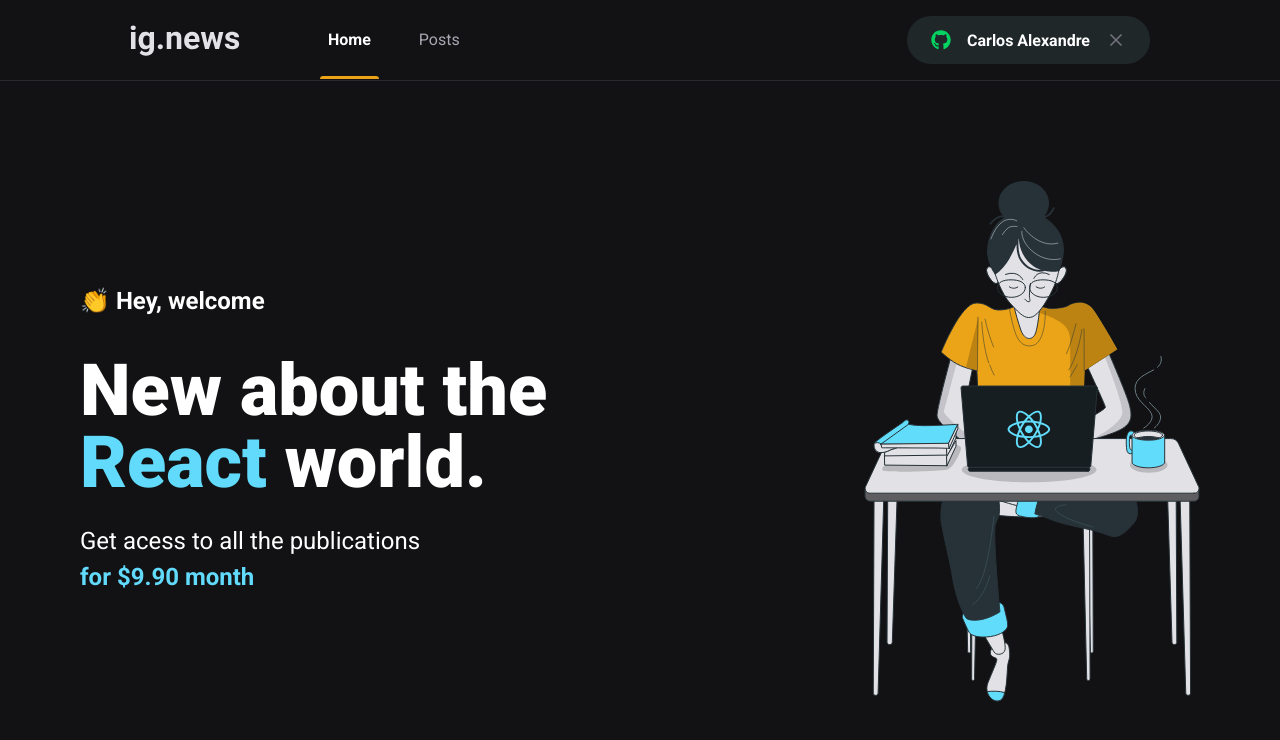
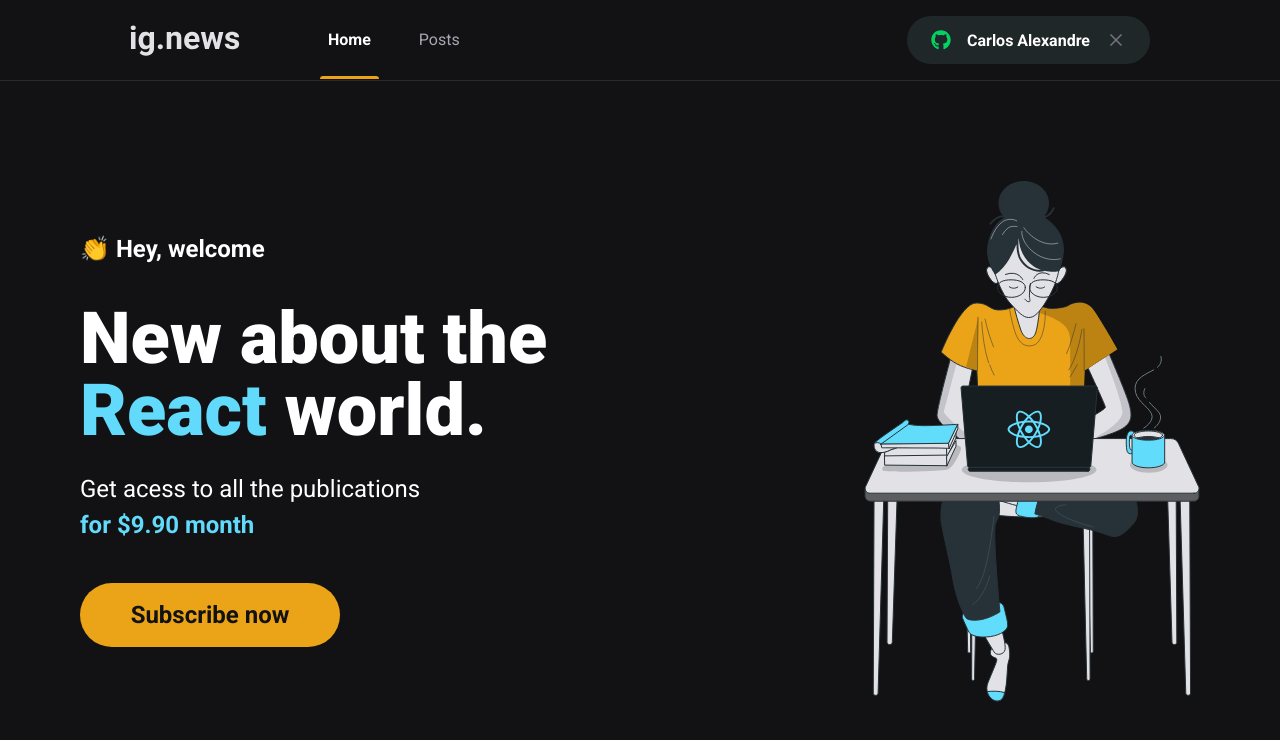
Before and after one commit to devCarlosAlexandre/ignews, a Next.js app: page / in a window 1280 px wide. Shown: the top 740 px of the page. Built offline with nearby package versions, Linux system fonts and the light colour scheme.

Commit message:
feat: :sparkles: criado botão de subscribe da home

```diff
--- a/src/components/SubscribeButton/styles.module.css
+++ b/src/components/SubscribeButton/styles.module.css
@@ -1 +1 @@
-.SubscribeButton{height:4rem;width:260;border:0;border-radius:2rme;background:var(--yellow-500);color:var(--gray-900);font-size:1.5rem;font-weight:bold;display:flex;align-items:center;justify-content:center;transition:filter .2s}.SubscribeButton:hover{filter:brightness(0.8)}
+.SubscribeButton{height:4rem;width:260px;border:0;border-radius:2rem;background:var(--yellow-500);color:var(--gray-900);font-size:1.5rem;font-weight:bold;display:flex;align-items:center;justify-content:center;transition:filter .2s}.SubscribeButton:hover{filter:brightness(0.8)}
--- a/src/components/SubscribeButton/styles.module.scss
+++ b/src/components/SubscribeButton/styles.module.scss
@@ -1,8 +1,8 @@
 .SubscribeButton {
     height: 4rem;
-    width: 260;
+    width: 260px;
     border: 0;
-    border-radius: 2rme;
+    border-radius: 2rem;
 
     background: var(--yellow-500);
     color: var(--gray-900);
--- a/src/pages/home.module.css
+++ b/src/pages/home.module.css
@@ -1 +1 @@
-.contentContainer{max-width:1120px;margin:0 auto;padding:0 2rem;height:calc(100vh - 5rem);display:flex;align-items:center;justify-content:space-between}.hero{max-width:600px}.hero>span{font-size:1.5rem;font-weight:bold}.hero h1{font-size:4.5rem;line-height:4.5rem;margin-top:2.5rem;font-weight:900}.hero h1 span{color:var(--cyan-500)}.hero p{font-size:1.5rem;line-height:2.25rem;margin-top:1.5rem}.hero p span{color:var(--cyan-500);font-weight:bold}
+.contentContainer{max-width:1120px;margin:0 auto;padding:0 2rem;height:calc(100vh - 5rem);display:flex;align-items:center;justify-content:space-between}.hero{max-width:600px}.hero>span{font-size:1.5rem;font-weight:bold}.hero h1{font-size:4.5rem;line-height:4.5rem;margin-top:2.5rem;font-weight:900}.hero h1 span{color:var(--cyan-500)}.hero p{font-size:1.5rem;line-height:2.25rem;margin-top:1.5rem}.hero p span{color:var(--cyan-500);font-weight:bold}.hero button{margin-top:2.5rem}
--- a/src/pages/home.module.scss
+++ b/src/pages/home.module.scss
@@ -39,4 +39,8 @@
             font-weight: bold;
         }
     }
+
+    button {
+        margin-top: 2.5rem;
+    }
 }
--- a/src/pages/index.tsx
+++ b/src/pages/index.tsx
@@ -1,5 +1,6 @@
 import Head from 'next/head';
 import styles from './home.module.scss'
+import { SubscribeButton } from '../components/SubscribeButton'
 
 export default function Home() {
   return (
@@ -15,7 +16,9 @@
             Get acess to all the publications <br />
             <span>for $9.90 month</span>
           </p>
+          <SubscribeButton />
         </section>
+
 
         <img src="/images/avatar.svg" alt="Girl coding" />
       </main>
```
